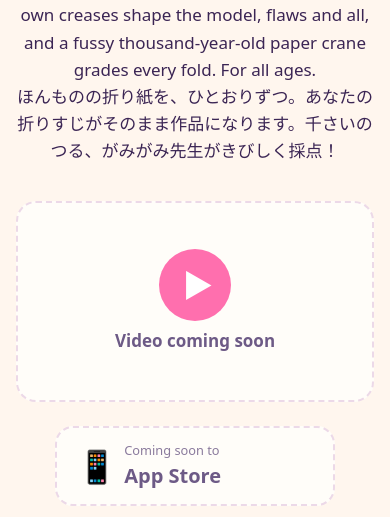
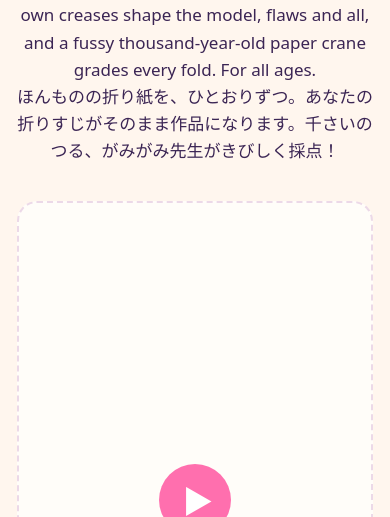
Before and after one commit to gamigamiorigami/gamigamiorigami.github.io, a plain HTML site: page index.html in a window 390 px wide. Shown: the part 288-805 px from the top of the page. Drawn offline with Linux system fonts and the light colour scheme.

Commit message:
Home page: vertical video for portrait windows, horizontal for landscape, swapped on rotate
Co-Authored-By: Claude Opus 5.5 <noreply@anthropic.com>

```diff
--- a/index.html
+++ b/index.html
@@ -16,10 +16,13 @@
   <link rel="stylesheet" href="style.css" />
   <script>
     /*
-     * The game's video: set YOUTUBE_ID to the video's id (the part after watch?v=) and the
-     * placeholder becomes the embedded player.
+     * The game's video, in two shapes: a window taller than it is wide (phones held upright)
+     * gets the vertical one, any other the horizontal one, swapped live when the window turns.
+     * Set each to its YouTube id (the part after watch?v= or shorts/); with only one set, it
+     * plays everywhere. Until then the placeholder shows, in the matching shape.
      */
-    const YOUTUBE_ID = '';
+    const YOUTUBE_WIDE = ''; // 16:9
+    const YOUTUBE_TALL = ''; // 9:16
 
     /*
      * Where each store's button goes. Set `live: true` once that store's listing is published.
@@ -53,6 +56,8 @@
       position: relative; aspect-ratio: 16 / 9; margin: 28px auto 0; max-width: 640px;
       border-radius: 20px; overflow: hidden; background: var(--card); border: 2px dashed var(--line);
     }
+    /* Vertical: never taller than ~3/4 of the screen, so the store buttons peek in below it. */
+    .video.tall { aspect-ratio: 9 / 16; width: min(100%, calc(75svh * 9 / 16)); }
     .video iframe { position: absolute; inset: 0; width: 100%; height: 100%; border: 0; }
     .video .soon {
       position: absolute; inset: 0; display: flex; flex-direction: column; align-items: center; justify-content: center;
@@ -107,14 +112,27 @@
     </div>
   </main>
   <script>
-    if (YOUTUBE_ID) {
+    const video = document.getElementById('video');
+    const placeholder = video.firstElementChild;
+    const portrait = matchMedia('(orientation: portrait)');
+    let shown; // the id playing now ('' = the placeholder), so a turn only reloads on a real swap
+    function showVideo() {
+      const tall = portrait.matches;
+      const id = (tall ? YOUTUBE_TALL || YOUTUBE_WIDE : YOUTUBE_WIDE || YOUTUBE_TALL);
+      // The box takes the shape of the video actually shown.
+      video.classList.toggle('tall', id ? id === YOUTUBE_TALL && id !== YOUTUBE_WIDE : tall);
+      if (id === shown) return;
+      shown = id;
+      if (!id) return video.replaceChildren(placeholder);
       const frame = document.createElement('iframe');
-      frame.src = `https://www.youtube-nocookie.com/embed/${encodeURIComponent(YOUTUBE_ID)}?rel=0`;
+      frame.src = `https://www.youtube-nocookie.com/embed/${encodeURIComponent(id)}?rel=0&playsinline=1`;
       frame.title = 'GamiGami Origami';
       frame.allow = 'accelerometer; encrypted-media; gyroscope; picture-in-picture; fullscreen';
       frame.allowFullscreen = true;
-      document.getElementById('video').replaceChildren(frame);
+      video.replaceChildren(frame);
     }
+    showVideo();
+    portrait.addEventListener('change', showVideo);
     for (const [id, store] of Object.entries(STORES)) {
       const a = document.getElementById(id);
       const label = a.querySelector('small');
```
